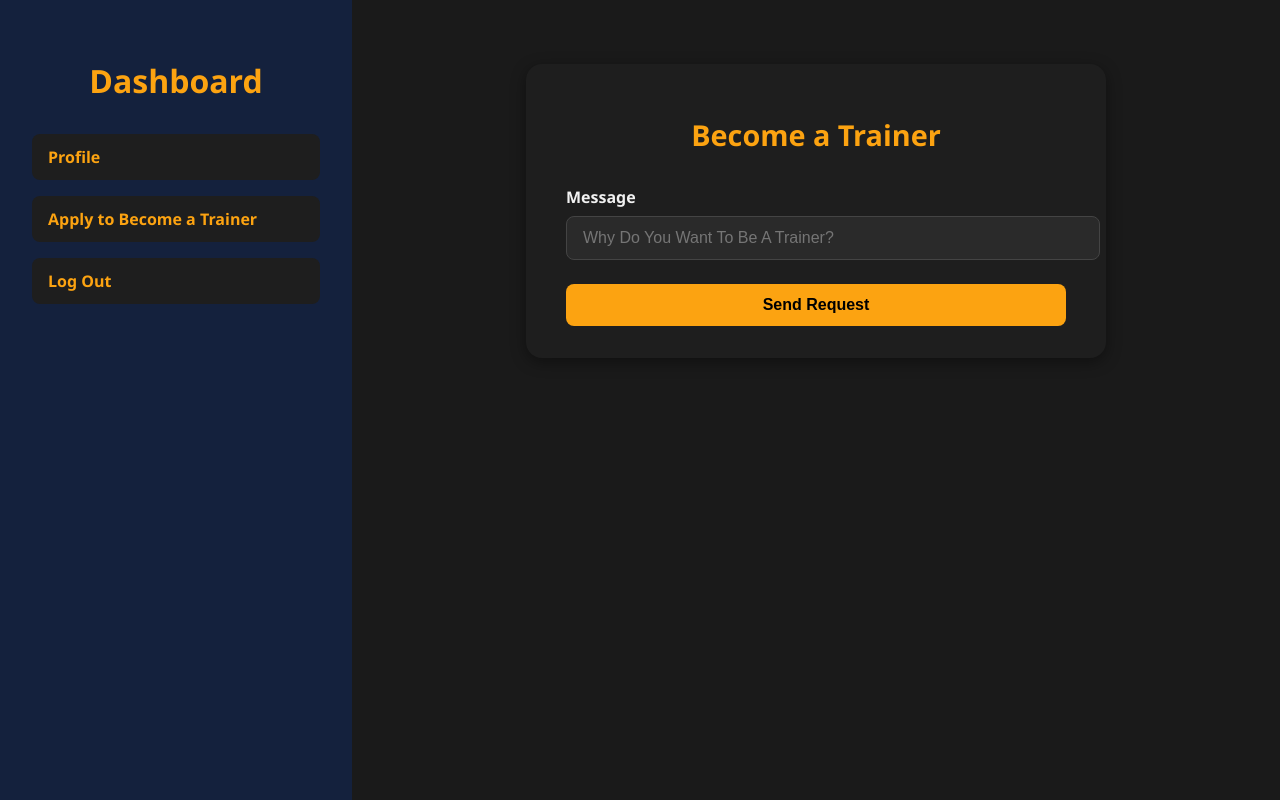
After one commit to CrossShot06/fitness-tracker-1.0, a Django app: page /trainer_request/ in a window 1280 px wide. The commit adds this page. Run offline with Django 5.2, Linux system fonts and the light colour scheme; a user stored in the database is signed in.

Commit message:
added trainer-request feature and updated dashboard

```diff
--- a/accounts/forms.py
+++ b/accounts/forms.py
@@ -2,7 +2,7 @@ from django import forms
 from django.forms import ModelForm
 from django.contrib.auth.forms import UserCreationForm
 from django.contrib.auth.models import User
-from .models import Profile
+from .models import Profile,TrainerRequest
 
 
 ROLES = [
@@ -44,3 +44,13 @@ class UpdateUserForm(ModelForm):
             'address': forms.TextInput(attrs={'placeholder': 'Address'}),
             'gender' : forms.Select(),
         }
+
+class TrainerRequestForm(ModelForm):
+
+    class Meta :
+        model = TrainerRequest
+        fields = ['message']
+        widgets = {
+
+            'message': forms.TextInput(attrs={'rows':5,'placeholder':'Why Do You Want To Be A Trainer?'})
+        }
--- a/accounts/models.py
+++ b/accounts/models.py
@@ -23,3 +23,14 @@ class Profile(models.Model):
     profile_pic = models.ImageField(default="default.png",null=True,blank=True)
     def __str__(self):
         return f"{self.user.username} - {self.role}"
+
+class TrainerRequest(models.Model):
+    STATUS = [
+        ('pending','Pending'),
+        ('approved','Approved'),
+        ('rejected','Rejected')
+    ]
+    user = models.ForeignKey(User,on_delete = models.CASCADE)
+    message = models.TextField(null=True)
+    status = models.CharField(max_length=100,choices=STATUS,default='pending')
+    created_at = models.DateTimeField(auto_now_add=True)
--- /dev/null
+++ b/accounts/templates/accounts/base_user.html
@@ -0,0 +1,27 @@
+{% load static %}
+<!DOCTYPE html>
+<html lang="en">
+<head>
+    <meta charset="UTF-8">
+    <title>{% block title %}Dashboard{% endblock %}</title>
+    <meta name="viewport" content="width=device-width, initial-scale=1.0">
+    <link rel="stylesheet" href="{% static 'css/base_user.css' %}">
+    {% block extra_css %}{% endblock %}
+</head>
+<body>
+    <div class="dashboard-layout">
+        <aside class="sidebar">
+            <h1 class="logo">Dashboard</h1>
+            <nav>
+                <a href="{% url 'user' %}">Profile</a>
+                <a href="{% url 'trainer_request' %}">Apply to Become a Trainer</a>
+                <a href="{% url 'logout' %}">Log Out</a>
+            </nav>
+        </aside>
+        <main class="main-content">
+            {% block content %}{% endblock %}
+        </main>
+    </div>
+    {% block extra_js %}{% endblock %}
+</body>
+</html>
--- /dev/null
+++ b/accounts/templates/accounts/trainer_request.html
@@ -0,0 +1,24 @@
+{% extends "accounts/base_user.html" %}
+{% load static %}
+
+{% block title %}Trainer Request{% endblock %}
+{% block extra_css %}
+<link rel="stylesheet" href="{% static 'css/trainer_request.css' %}">
+{% endblock %}
+
+{% block content %}
+<div class="form-wrapper">
+    <h1>Become a Trainer</h1>
+    <form method="POST">
+        {% csrf_token %}
+        <div class="form-group">
+            <label for="id_message">Message</label>
+            {{ form.message }}
+        </div>
+        <button type="submit">Send Request</button>
+    </form>
+</div>
+{% if success %}
+    <script>alert("Your request has been sent to the admins for approval.");</script>
+{% endif %}
+{% endblock %}
--- a/accounts/urls.py
+++ b/accounts/urls.py
@@ -1,6 +1,7 @@
 from django.contrib import admin
 from django.urls import path
 from . import views
+from .admin_site import custom_admin_site
 
 urlpatterns = [
     path('', views.home,name="home"),
@@ -8,5 +9,6 @@ urlpatterns = [
     path('trainer/',views.trainer,name="trainer"),
     path('register/',views.register,name="register"),
     path('login/',views.login_view,name="login"),
-    path('logout/',views.logout_view,name='logout')
+    path('logout/',views.logout_view,name='logout'),
+    path('trainer_request/',views.trainer_request,name='trainer_request')
 ]
--- a/accounts/views.py
+++ b/accounts/views.py
@@ -1,12 +1,13 @@
 from django.shortcuts import render, redirect
-from .forms import CreateUserForm,UpdateUserForm
-from .models import Profile
+from .forms import CreateUserForm,UpdateUserForm,TrainerRequestForm
+from .models import Profile,TrainerRequest
 from .decorators import unautheticated_user,allowed_users,admin_only
 from django.contrib.auth.models import Group
 from django.contrib.auth import authenticate , login , logout
 from django.contrib.auth.decorators import login_required
 from django.contrib import messages
 from django.views.decorators.cache import never_cache
+from django.http import HttpResponse
 
 
 @login_required(login_url='login')
@@ -78,3 +79,26 @@ def login_view(request):
 def logout_view(request):
     logout(request)
     return redirect('login')
+
+@login_required(login_url='login')
+@allowed_users(allowed_roles=['admin','user'])
+def trainer_request(request):
+
+    success = False
+
+    form = TrainerRequestForm()
+
+    if request.method == 'POST':
+        form = TrainerRequestForm(request.POST)
+        if form.is_valid():
+
+            trainer_request = form.save(commit=False)
+            trainer_request.user = request.user
+            trainer_request.save()
+
+            success = True
+
+
+    context={'form':form,'success':success}
+
+    return render(request,'accounts/trainer_request.html',context)
--- a/fitness_tracker/urls.py
+++ b/fitness_tracker/urls.py
@@ -18,10 +18,12 @@ from django.contrib import admin
 from django.urls import path , include
 from django.conf import settings
 from django.conf.urls.static import static
+from accounts.admin_site import custom_admin_site
 
 urlpatterns = [
     path('admin/', admin.site.urls),
     path('',include("accounts.urls")),
+    path('custom-admin/',custom_admin_site.urls)
 ]
 
 urlpatterns += static(settings.MEDIA_URL , document_root = settings.MEDIA_ROOT)
--- /dev/null
+++ b/static/css/base_user.css
@@ -0,0 +1,53 @@
+body {
+  margin: 0;
+  font-family: 'Segoe UI', sans-serif;
+  background-color: #0d1b2a;
+  color: #ffffff;
+}
+
+.dashboard-layout {
+  display: flex;
+  height: 100vh;
+}
+
+.sidebar {
+  width: 25%;
+  background-color: #14213d;
+  padding: 2rem;
+  display: flex;
+  flex-direction: column;
+}
+
+.logo {
+  color: #fca311;
+  font-size: 2rem;
+  margin-bottom: 2rem;
+}
+
+.sidebar nav {
+  display: flex;
+  flex-direction: column;
+  gap: 1rem;
+}
+
+.sidebar a {
+  color: #fca311;
+  text-decoration: none;
+  background-color: #1e1e1e;
+  padding: 0.75rem 1rem;
+  border-radius: 0.5rem;
+  font-weight: bold;
+  transition: background 0.3s;
+}
+
+.sidebar a:hover {
+  background-color: #fca311;
+  color: #14213d;
+}
+
+.main-content {
+  width: 75%;
+  padding: 2rem;
+  background-color: #1a1a1a;
+  overflow-y: auto;
+}
--- /dev/null
+++ b/static/css/trainer_request.css
@@ -0,0 +1,72 @@
+/* Only style the form and internal elements. Do NOT style body or layout */
+
+.form-wrapper {
+    background-color: #1e1e1e;
+    padding: 2rem 2.5rem;
+    border-radius: 1rem;
+    width: 100%;
+    max-width: 500px;
+    box-shadow: 0 4px 15px rgba(0, 0, 0, 0.4);
+    margin: 2rem auto;
+}
+
+h1 {
+    text-align: center;
+    margin-bottom: 2rem;
+    font-size: 1.8rem;
+    color: #fca311;
+}
+
+.form-group {
+    margin-bottom: 1.5rem;
+}
+
+label {
+    display: block;
+    margin-bottom: 0.5rem;
+    font-weight: 600;
+    color: #f1f1f1;
+}
+
+input,
+textarea {
+    width: 100%;
+    padding: 0.75rem 1rem;
+    background-color: #2a2a2a;
+    border: 1px solid #444;
+    color: #fff;
+    border-radius: 0.5rem;
+    font-size: 1rem;
+    transition: border 0.3s ease;
+}
+
+input:focus,
+textarea:focus {
+    border: 1px solid #fca311;
+    outline: none;
+}
+
+button {
+    width: 100%;
+    padding: 0.75rem;
+    background-color: #fca311;
+    border: none;
+    border-radius: 0.5rem;
+    cursor: pointer;
+    color: #000;
+    font-weight: bold;
+    font-size: 1rem;
+    transition: background-color 0.3s ease;
+}
+
+button:hover {
+    background-color: #e59500;
+}
+
+/* Optional: Adjust spacing on smaller screens */
+@media (max-width: 768px) {
+    .form-wrapper {
+        margin: 1.5rem auto;
+        padding: 1.5rem;
+    }
+}
```
Also changed, not shown: accounts/admin.py (+31 -0 lines), accounts/admin_site.py (added, +8 -0 lines), accounts/templates/accounts/goals.html (added, +13 -0 lines), accounts/templates/accounts/user.html (+11 -28 lines), static/css/user.css (+63 -27 lines), accounts/migrations/0007_trainerrequest.py (added), db.sqlite3, static/images/Screenshot_From_2025-05-16_17-05-42.png (added), static/images/Screenshot_From_2025-05-29_12-10-49_NlCRam8.png (added).
